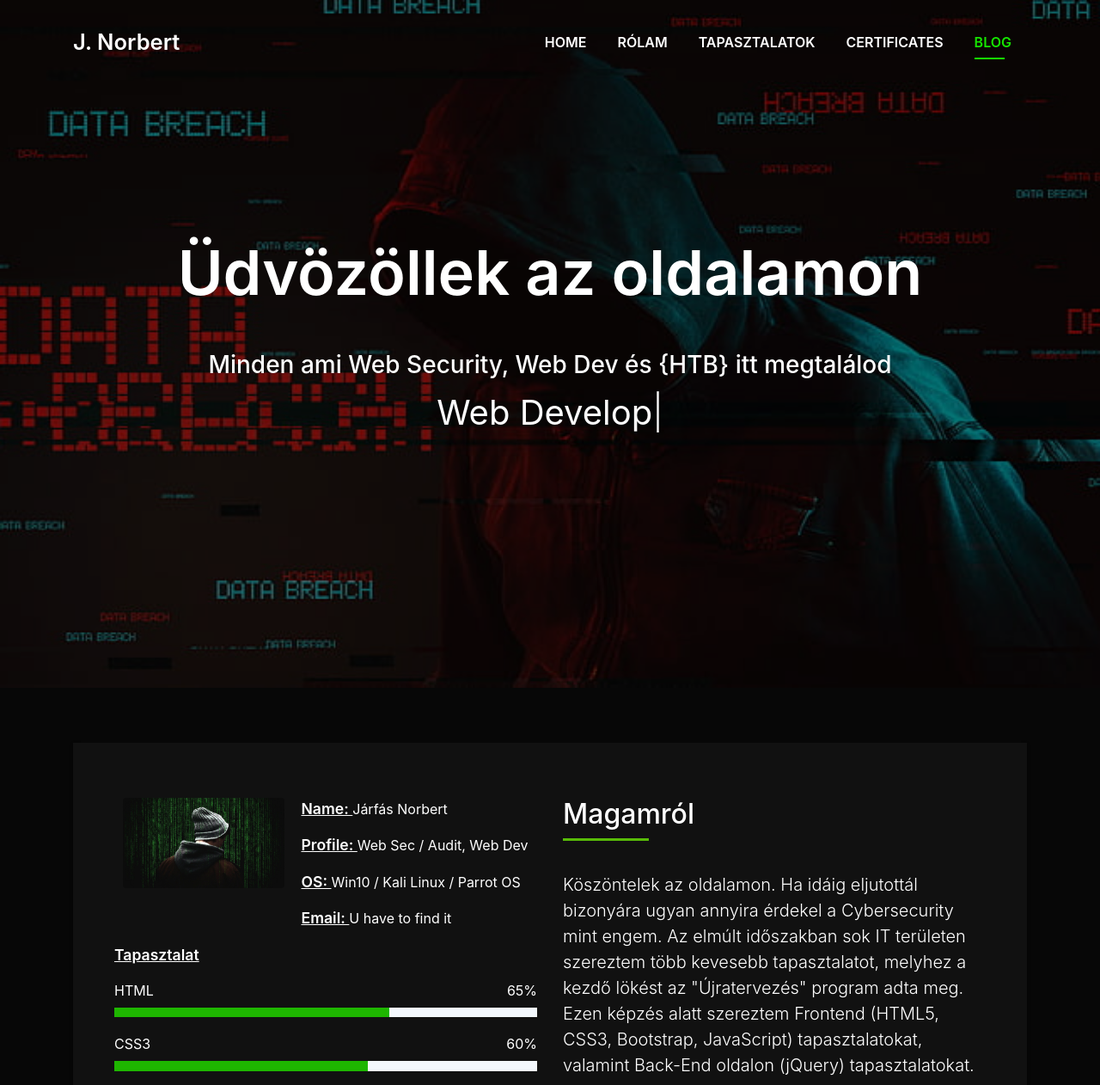
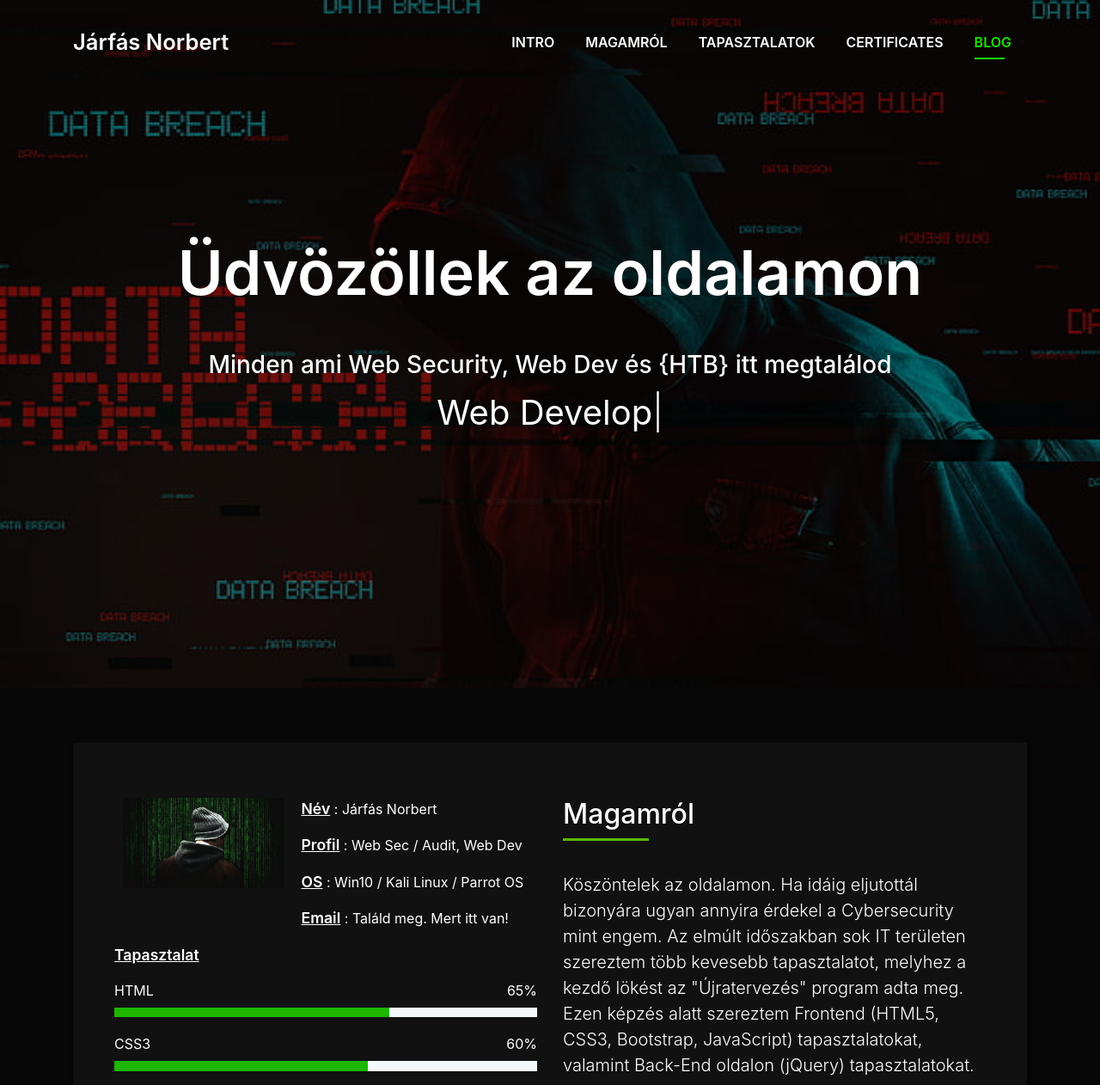
Before and after one commit to DoWHun/DoWHun.github.io, a plain HTML site: page index.html in a window 1280 px wide. Shown: the top 1262 px of the page at 86% size. Drawn offline with Linux system fonts and the light colour scheme; files whose address does not match are found by name.

Commit message:
Add files via upload

```diff
--- a/index.html
+++ b/index.html
@@ -29,7 +29,7 @@
   <!--/ Navigációs mező /-->
   <nav class="navbar navbar-b navbar-trans navbar-expand-md fixed-top" id="mainNav">
     <div class="container">
-      <a class="navbar-brand js-scroll" href="#page-top">J. Norbert</a>
+      <a class="navbar-brand js-scroll" href="#page-top">Járfás Norbert</a>
       <button class="navbar-toggler collapsed" type="button" data-toggle="collapse" data-target="#navbarDefault"
         aria-controls="navbarDefault" aria-expanded="false" aria-label="Toggle navigation">
         <span></span>
@@ -39,10 +39,10 @@
       <div class="navbar-collapse collapse justify-content-end" id="navbarDefault">
         <ul class="navbar-nav">
           <li class="nav-item">
-            <a class="nav-link js-scroll active" href="#home">Home</a>
+            <a class="nav-link js-scroll active" href="#home">Intro</a>
           </li>
           <li class="nav-item">
-            <a class="nav-link js-scroll" href="#about">Rólam</a>
+            <a class="nav-link js-scroll" href="#about">Magamról</a>
           </li>
           <li class="nav-item">
             <a class="nav-link js-scroll" href="#service">Tapasztalatok</a>
@@ -90,10 +90,10 @@
                   </div>
                   <div class="col-sm-6 col-md-7">
                     <div class="about-info">
-                      <p><span class="title-s">Name: </span> <span>Járfás Norbert</span></p>
-                      <p><span class="title-s">Profile: </span> <span>Web Sec / Audit, Web Dev</span></p>
-                      <p><span class="title-s">OS: </span> <span>Win10 / Kali Linux / Parrot OS</span></p>
-                      <p><span class="title-s">Email: </span> <span>U have to find it</span></p>
+                      <p><span class="title-s">Név</span> <span>: Járfás Norbert</span></p>
+                      <p><span class="title-s">Profil</span> <span>: Web Sec / Audit, Web Dev</span></p>
+                      <p><span class="title-s">OS</span> <span>: Win10 / Kali Linux / Parrot OS</span></p>
+                      <p><span class="title-s">Email</span> <span>: Találd meg. Mert itt van!</span></p>
                     </div>
                   </div>
                 </div>
@@ -529,7 +529,7 @@
               Blog
             </h3>
             <p class="subtitle-a">
-              Lorem ipsum, dolor sit amet consectetur adipisicing elit.
+              Itt olvashatjátok az épp aktuális Blog bejegyzéseimet.
             </p>
             <div class="line-mf"></div>
           </div>
```
